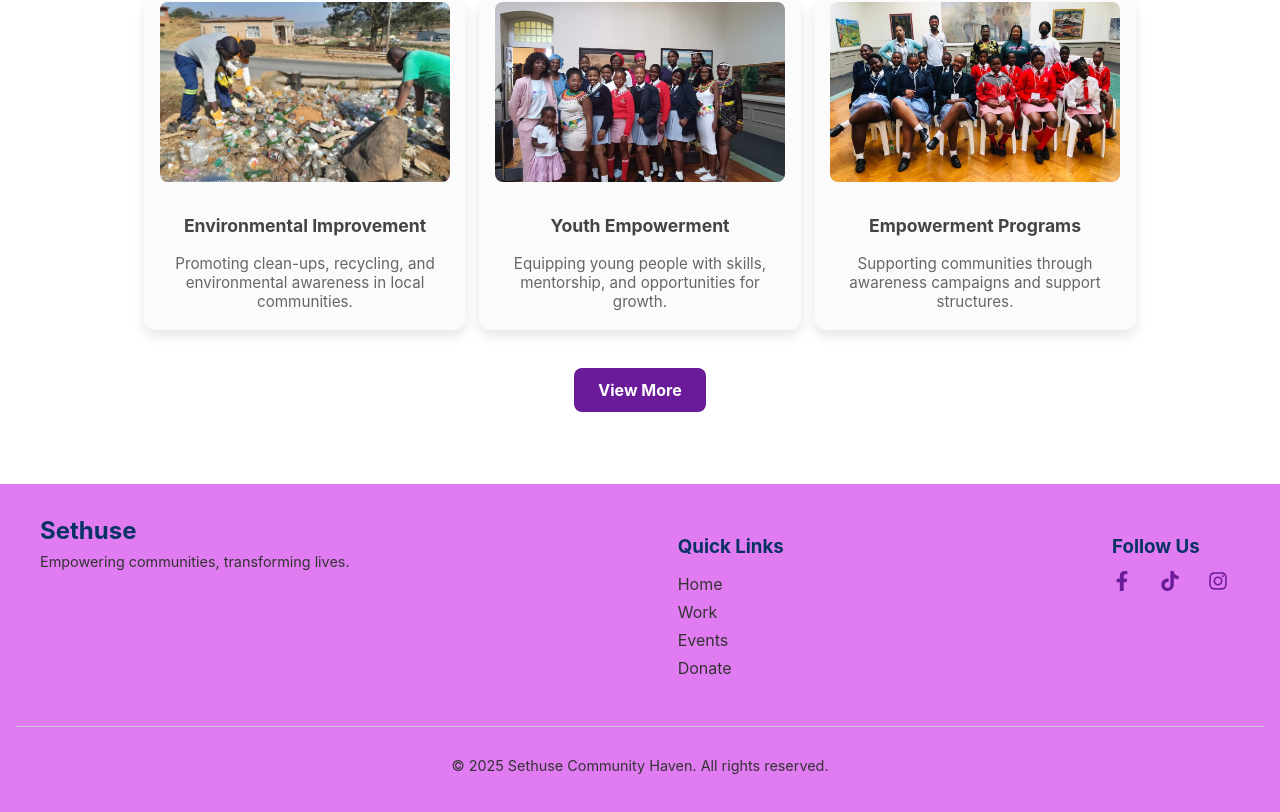
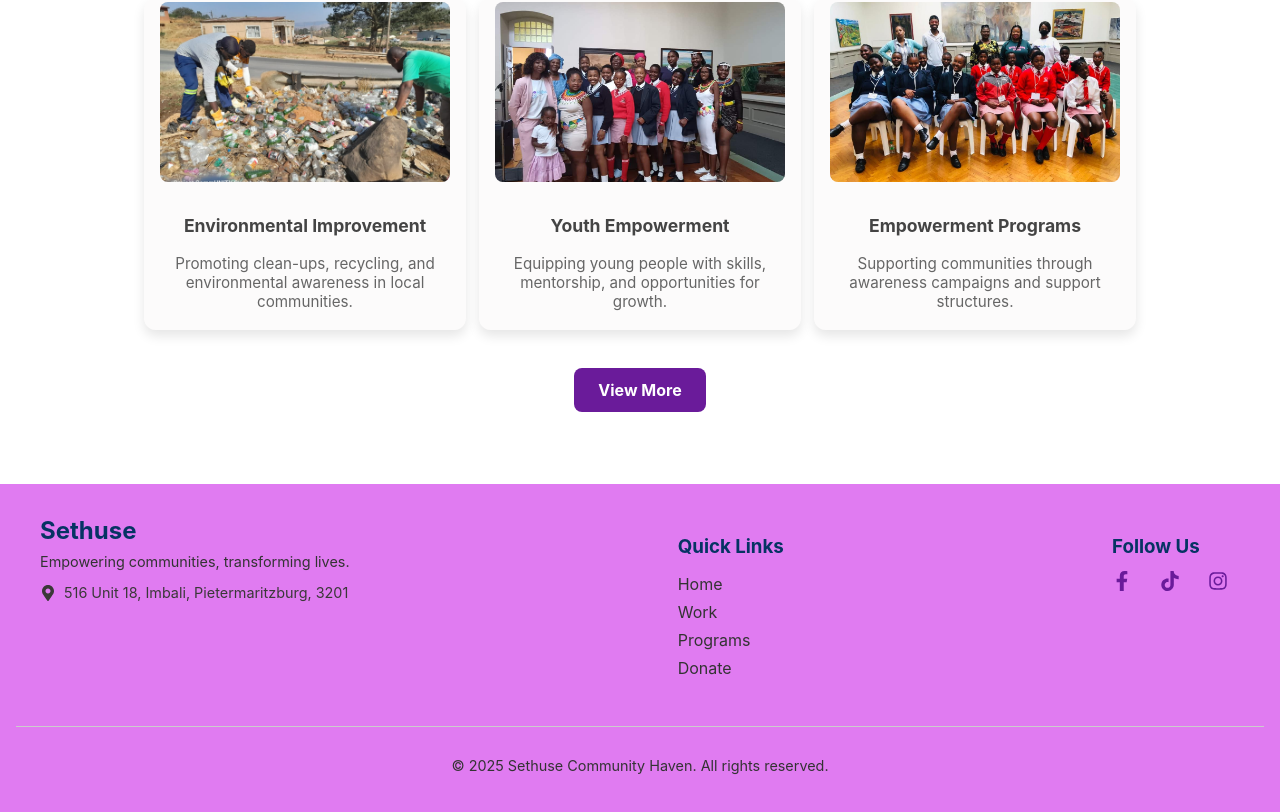
Before and after one commit to SmaSema/sethuse-website, a React (Create React App) app: page / in a window 1280 px wide. Shown: the part 878-1690 px from the top of the page. Built offline with nearby package versions, Linux system fonts and the light colour scheme.

Commit message:
Eleventh  commit

```diff
--- a/src/components/Footer.css
+++ b/src/components/Footer.css
@@ -85,6 +85,13 @@
   color: #8e24aa;
 }
 
+.footer-address {
+  display: flex;
+  align-items: center;
+  margin-top: 10px;
+  font-size: 0.9rem;
+  color: #3a3838;
+}
 
 @media (max-width: 768px) {
   .footer-container {
--- a/src/components/Footer.js
+++ b/src/components/Footer.js
@@ -1,29 +1,33 @@
 // src/components/Footer.js
 
 import React from 'react';
+import { Link } from 'react-router-dom';
 import './Footer.css';
-import { FaFacebookF, FaInstagram } from 'react-icons/fa';
+import { FaFacebookF, FaInstagram, FaMapMarkerAlt } from 'react-icons/fa';
 import { SiTiktok } from 'react-icons/si';
-
 
 function Footer() {
   return (
     <footer className="footer">
       <div className="footer-container">
-        {/* Left: Logo or name */}
+        {/* Left: Name and Address */}
         <div className="footer-logo">
           <h2>Sethuse</h2>
           <p>Empowering communities, transforming lives.</p>
+          <div className="footer-address">
+            <FaMapMarkerAlt size={16} style={{ marginRight: '8px' }} />
+            <span>516 Unit 18, Imbali, Pietermaritzburg, 3201</span>
+          </div>
         </div>
 
         {/* Middle: Quick links */}
         <div className="footer-links">
           <h3>Quick Links</h3>
           <ul>
-            <li><a href="#home">Home</a></li>
-            <li><a href="#work">Work</a></li>
-            <li><a href="#events">Events</a></li>
-            <li><a href="#donate">Donate</a></li>
+            <li><a href="/">Home</a></li>
+            <li><a href="/about">Work</a></li>
+            <li><a href="/work">Programs</a></li>
+            <li><a href="/donate">Donate</a></li>
           </ul>
         </div>
 
@@ -42,7 +46,6 @@ function Footer() {
             </a>
           </div>
         </div>
-
       </div>
 
       <div className="footer-bottom">
--- a/src/components/Hero.css
+++ b/src/components/Hero.css
@@ -64,7 +64,7 @@ button.secondary:hover {
 @media (max-width: 768px) {
   .hero-overlay {
     margin-right: 40px;
-    margin-bottom: 40px;
+    margin-bottom: 50px;
   }
 
 }
```
Lines whose indentation alone changed are shown as unchanged.
